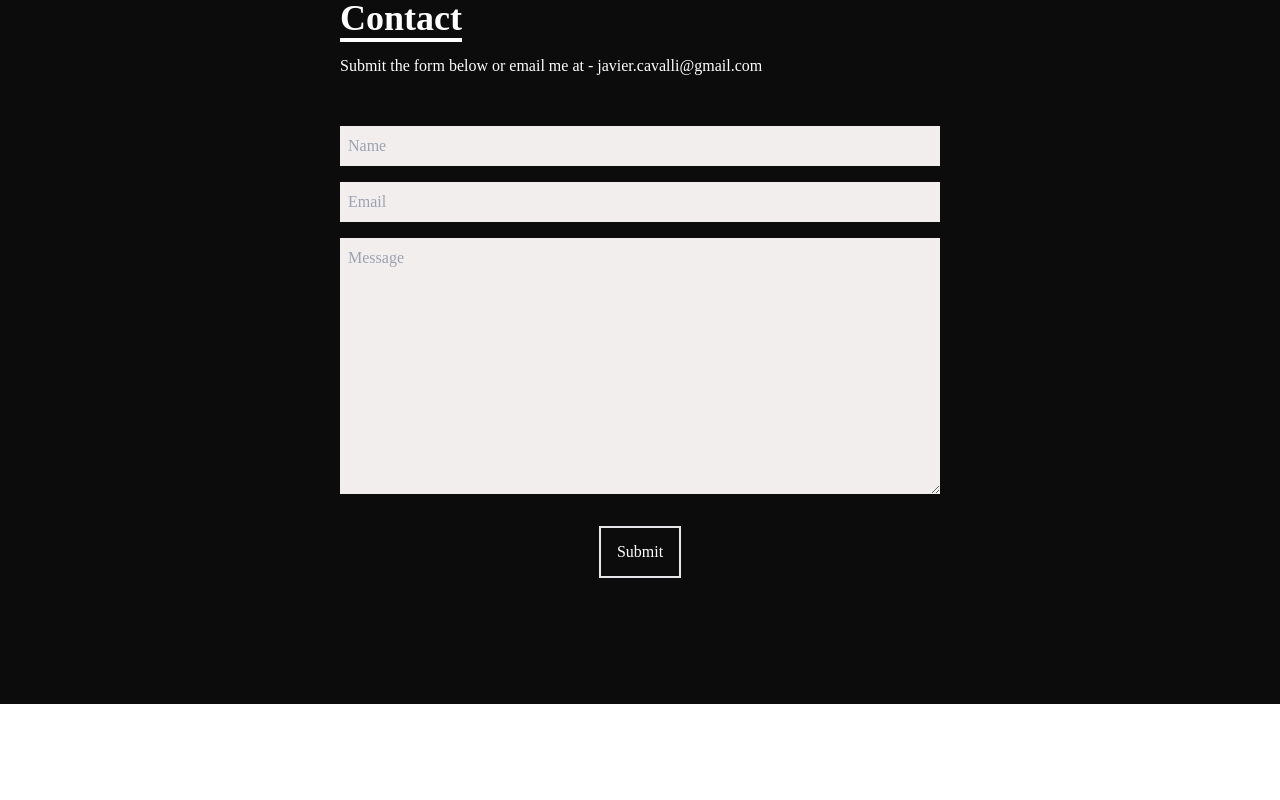
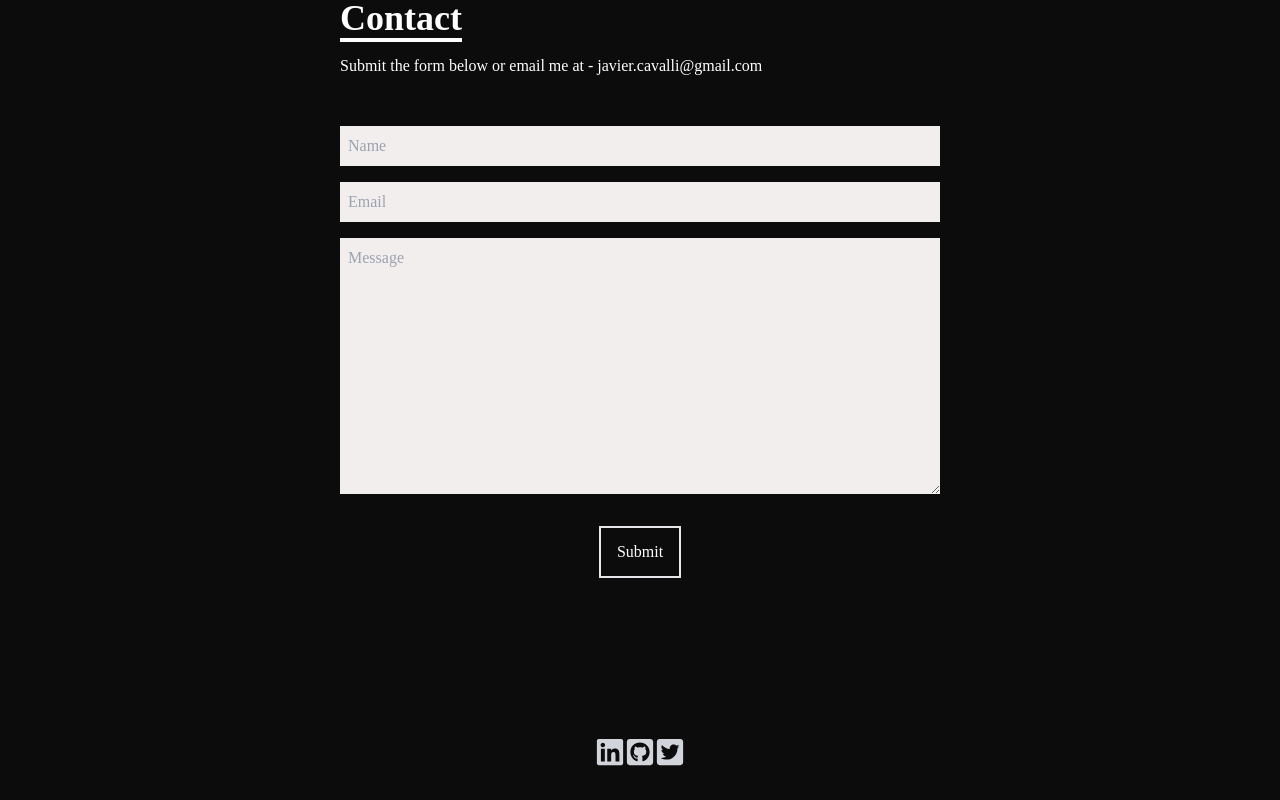
Before and after one commit to JavierCavalli/Portfolio-, a React (Create React App) app: page / in a window 1280 px wide. Shown: the part 3296-4096 px from the top of the page. Before the commit the page ends 4000 px from the top, so only its background shows below. Built offline with nearby package versions, Linux system fonts and the light colour scheme.

Commit message:
added footer

```diff
--- a/src/App.js
+++ b/src/App.js
@@ -4,6 +4,7 @@ import Home from "./components/Home";
 import Navbar from "./components/Navbar";
 import Skills from "./components/Skills";
 import Work from "./components/Work";
+import Footer from './components/Footer';
 
 function App() {
   return (
@@ -14,6 +15,7 @@ function App() {
       <Skills />
       <Work />
       <Contact />
+      <Footer />
     </div>
   );
 }
--- /dev/null
+++ b/src/components/Footer.jsx
@@ -0,0 +1,40 @@
+import React from "react";
+import {
+  FaLinkedin,
+  FaGithubSquare,
+  FaInstagramSquare,
+  FaTwitterSquare,
+} from "react-icons/fa";
+import { IoMdContact } from "react-icons/io";
+
+const Footer = () => {
+  return (
+    <div className="bg-[#0C0C0C]">
+      <div className="flex items-center justify-center h-24 max-w-[1240px] mx-auto px-4 bg text-gray-300">
+        <a
+          href="https://www.linkedin.com/in/javier-cavalli-050734228/"
+          target="_blank"
+        >
+          <FaLinkedin
+            size={30}
+            className="hover:text-[#0e76a8] ease-in-out duration-200"
+          />
+        </a>
+        <a href="https://github.com/JavierCavalli" target="_blank">
+          <FaGithubSquare
+            size={30}
+            className="hover:text-[#9b59b6] ease-in-out duration-200"
+          />
+        </a>
+        <a href="https://twitter.com/cavalli_javier" target="_blank">
+          <FaTwitterSquare
+            size={30}
+            className="hover:text-[#1DA1F2] ease-in-out duration-200"
+          />
+        </a>
+      </div>
+    </div>
+  );
+};
+
+export default Footer;
```
